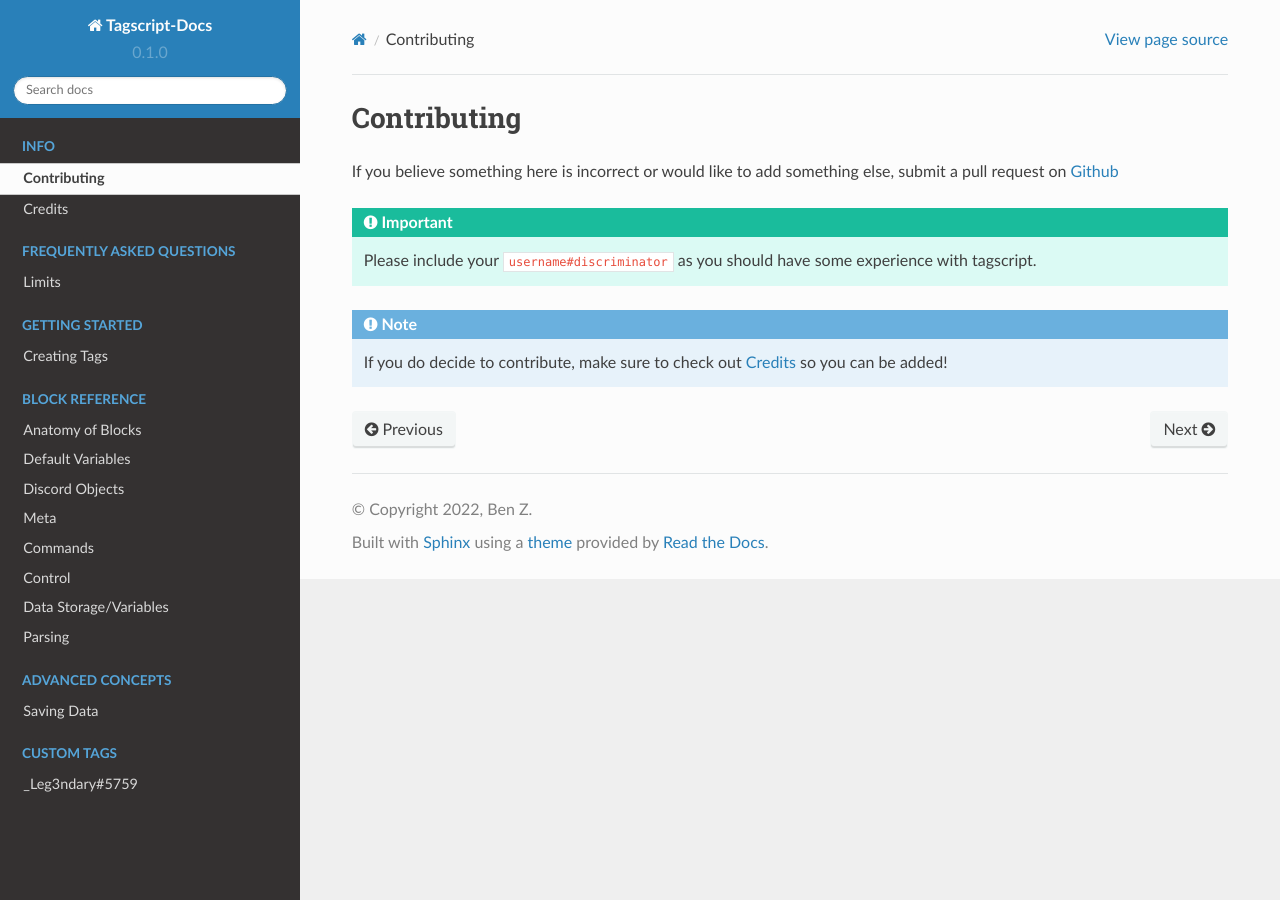
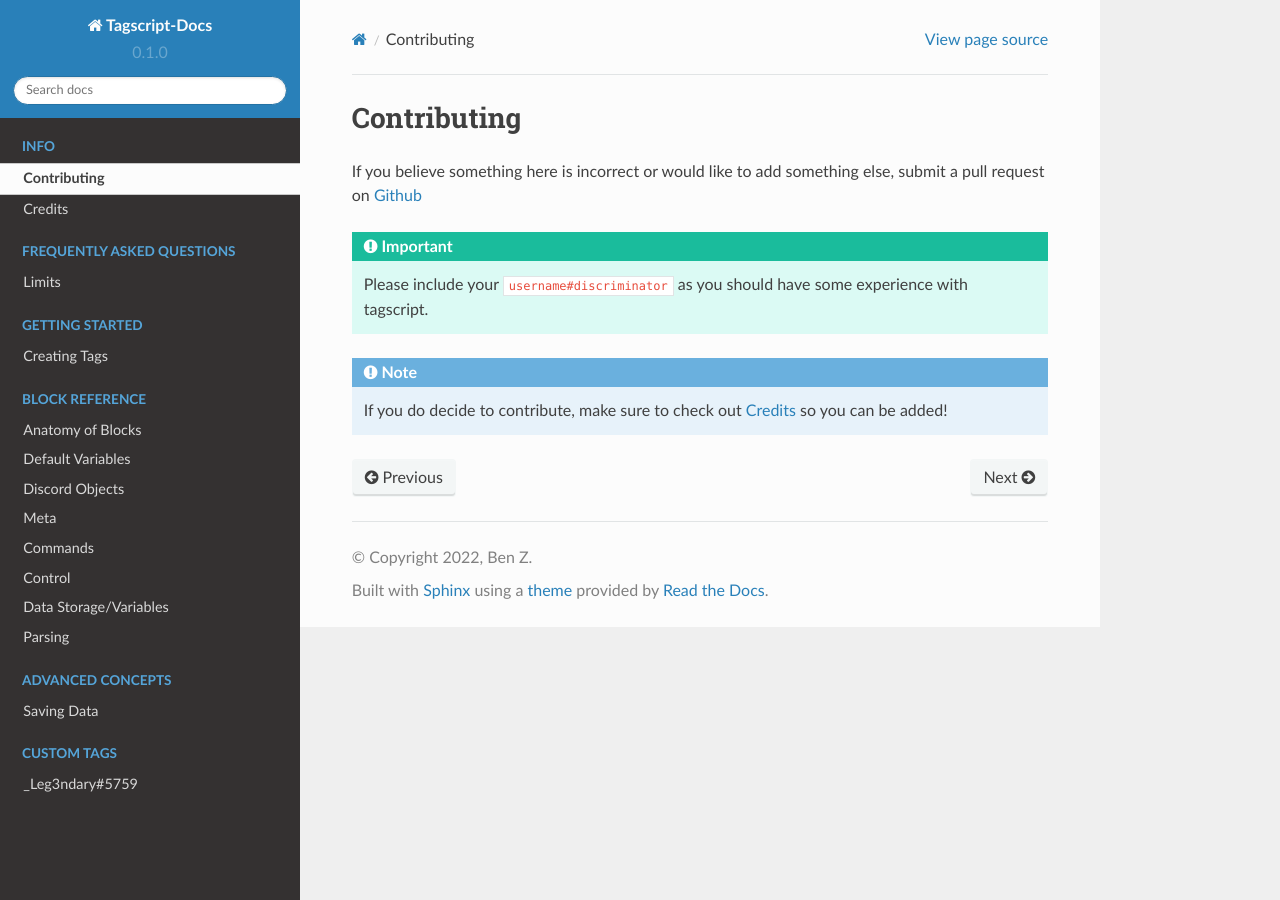
Before and after one commit to Leg3ndary/tagscript-docs, a Sphinx documentation site: the page built from docs/source/contributing.rst, in a window 1280 px wide. Built offline with Sphinx 7.4.7 and the Read the Docs theme 2.0.0, drawn with Linux system fonts in a browser that asks for light colours.

Commit message:
Try changing max width

```diff
--- a/docs/source/style_sheet.css
+++ b/docs/source/style_sheet.css
@@ -104,5 +104,5 @@
 }
 
 .wy-nav-content {
-    max-width: none;
+    max-width: 800;
 }
```
